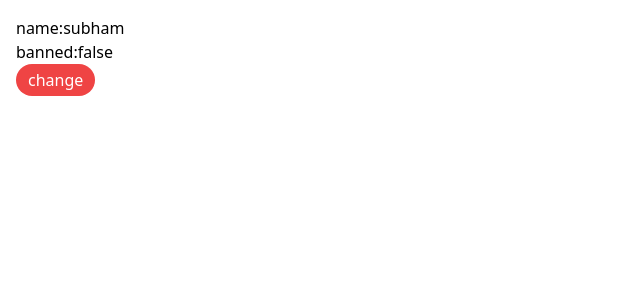
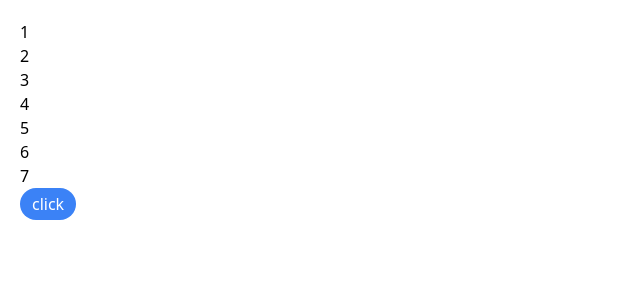
Before and after one commit to DEV-Gitanjali/React-js2, a React (Vite) app in the folder reacting/: page / in a window 1280 px wide. Shown: the top 300 px of the page, without its empty margins (0-640 px from the left). Built offline with nearby package versions, Linux system fonts and the light colour scheme.

Commit message:
this code for using filter

```diff
--- a/reacting/src/App.jsx
+++ b/reacting/src/App.jsx
@@ -51,15 +51,41 @@ function App() {
 
   // advanced level
 
-  const [val,setVal]=useState({name:"subham" , isBanned:false});
-return(
-  <div className='p-4 '>
-    <h1>name:{val.name}</h1>
-    <h1>banned:{val.isBanned.toString()}</h1>
-    <button onClick = {()=>setVal({...val, isBanned:!val.isBanned})} className={`px-3 py-1 ${ val.isBanned ? "bg-blue-500" : "bg-red-500"} rounded-full text-white`}>change</button>
+//   const [val,setVal]=useState({name:"subham" , isBanned:false});
+// return(
+//   <div className='p-4 '>
+//     <h1>name:{val.name}</h1>
+//     <h1>banned:{val.isBanned.toString()}</h1>
+//     <button onClick = {()=>setVal({...val, isBanned:!val.isBanned})} className={`px-3 py-1 ${ val.isBanned ? "bg-blue-500" : "bg-red-500"} rounded-full text-white`}>change</button>
 
+//   </div>
+// )
+
+// const [val,setval] = useState([1,2,3,4,4,5,6,7])
+//  return(
+//    <div className='p-5'>
+//      {val.map(item=><h1>{item}</h1>)}
+//      <button onClick = {()=>setVal(()=>val.filter((item,index)=> index != val.length-1))} className='px-3 py-1 bg-blue-500 rounded-full text-white'>click</button>
+
+//    </div>
+//  )
+const [val, setVal] = useState([1, 2, 3, 4, 5, 6, 7]);
+
+return (
+  <div className='p-5'>
+    {val.map((item) => (
+      <h1 key={item}>{item}</h1>
+    ))}
+
+    <button
+      onClick={() => setVal(val.filter((item, index) => index !== 2))}
+      className='px-3 py-1 bg-blue-500 rounded-full text-white'
+    >
+      click
+    </button>
   </div>
-)
+);
+
 
 }
 
```
